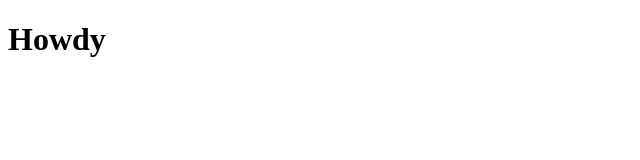
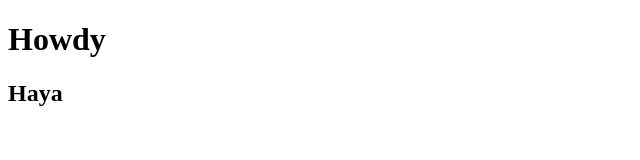
Before and after one commit to Junwei-Lao/2026_summer_mentor_meeting_website, a plain HTML site: page index.html in a window 1280 px wide. Shown: the whole page, without its empty margins (0-640 px from the left). Drawn offline with Linux system fonts and the light colour scheme.

Commit message:
Add H2 heading 'Haya' to index.html

```diff
--- a/index.html
+++ b/index.html
@@ -7,5 +7,6 @@
 </head>
 <body>
     <h1>Howdy</h1>
+    <h2>Haya</h2>
 </body>
 </html>
```
